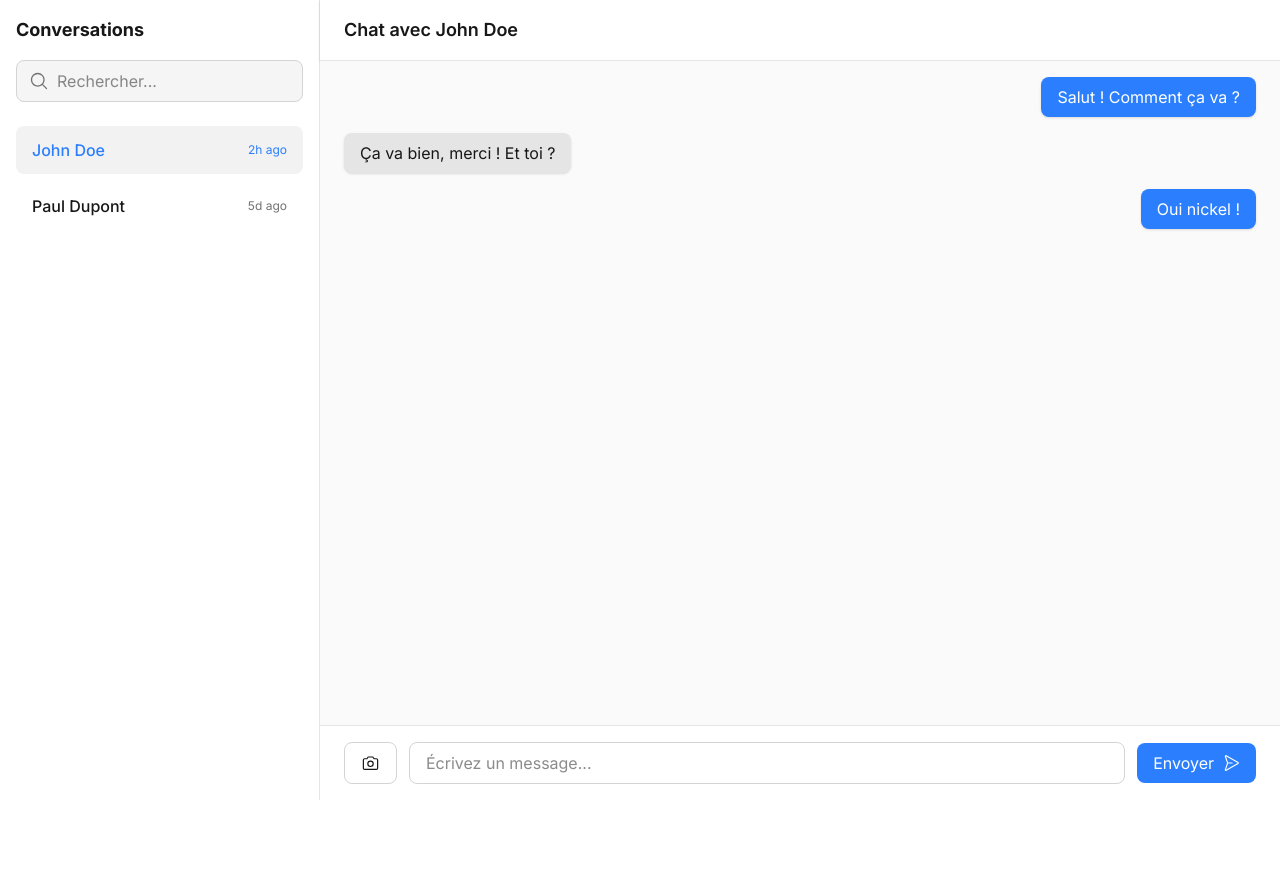
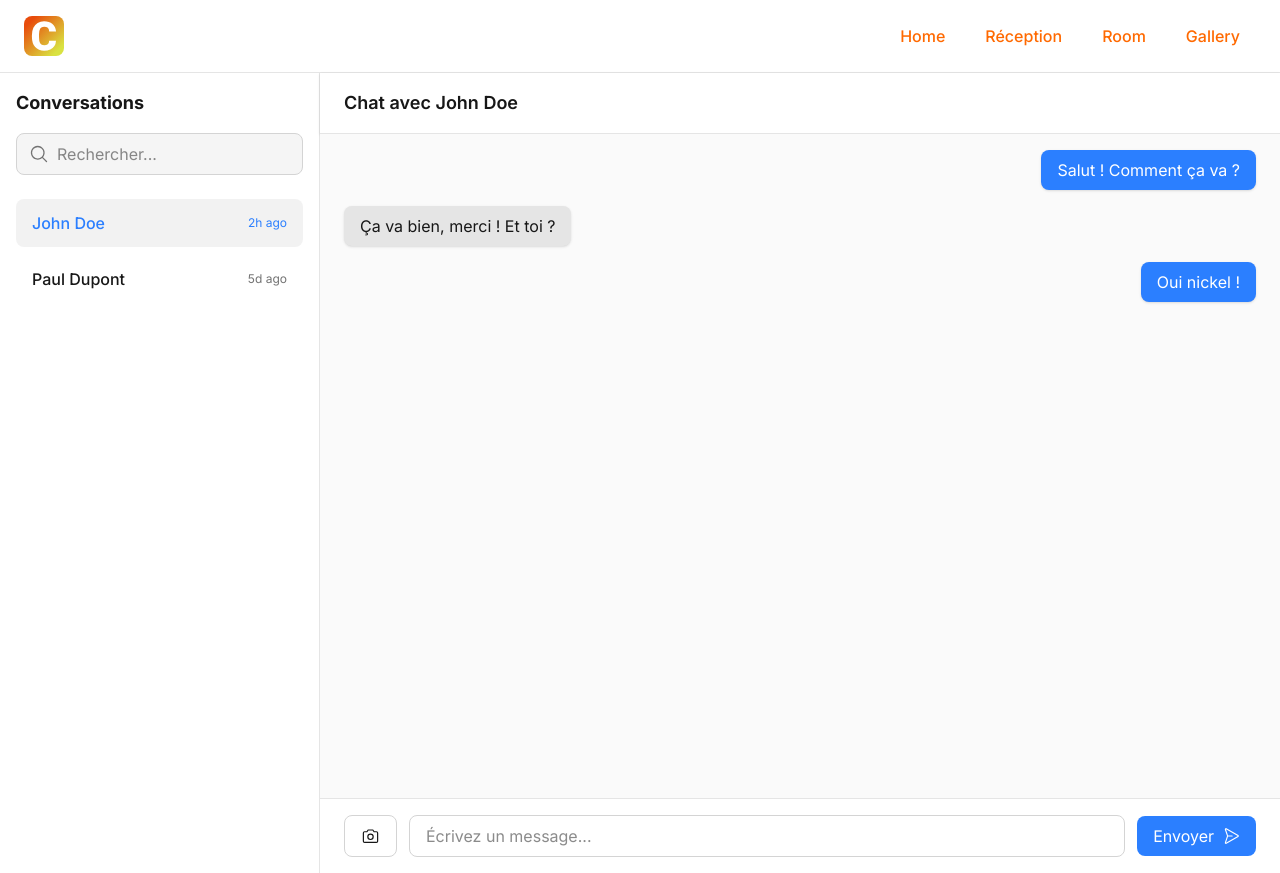
Before and after one commit to soniiix/mds-next-pwa, a Next.js app: page / in a window 1280 px wide. Before the commit the page ends 800 px from the top, so only its background shows below. Built offline with nearby package versions, Linux system fonts and the light colour scheme.

Commit message:
feat: add a navbar

```diff
--- a/app/layout.tsx
+++ b/app/layout.tsx
@@ -1,3 +1,4 @@
+import Link from "next/link";
 import "./globals.css";
 import { Inter } from 'next/font/google'
 
@@ -12,7 +13,18 @@ export default function RootLayout({
 }) {
     return (
         <html lang="en" className={inter.className}>
-            <body>{children}</body>
+            <body className="min-h-screen flex flex-col bg-neutral-50">
+                <nav className="flex items-center justify-between bg-white border-b border-neutral-200 w-full px-6 py-4">
+                    <Link href="/"><img src="icon.svg" alt="Logo" className="h-10 w-10 rounded-lg"/></Link>
+                    <div className="flex items-center gap-2">
+                        <Link href="/" className="text-orange-500 font-medium px-4 py-2 hover:bg-orange-100/60 rounded-lg transition">Home</Link>
+                        <Link href="/room" className="text-orange-500 font-medium px-4 py-2 hover:bg-orange-100/60 rounded-lg transition">Réception</Link>
+                        <Link href="/room" className="text-orange-500 font-medium px-4 py-2 hover:bg-orange-100/60 rounded-lg transition">Room</Link>
+                        <Link href="/room" className="text-orange-500 font-medium px-4 py-2 hover:bg-orange-100/60 rounded-lg transition">Gallery</Link>
+                    </div>
+                </nav>
+                {children}
+            </body>
         </html>
     )
 }
```
